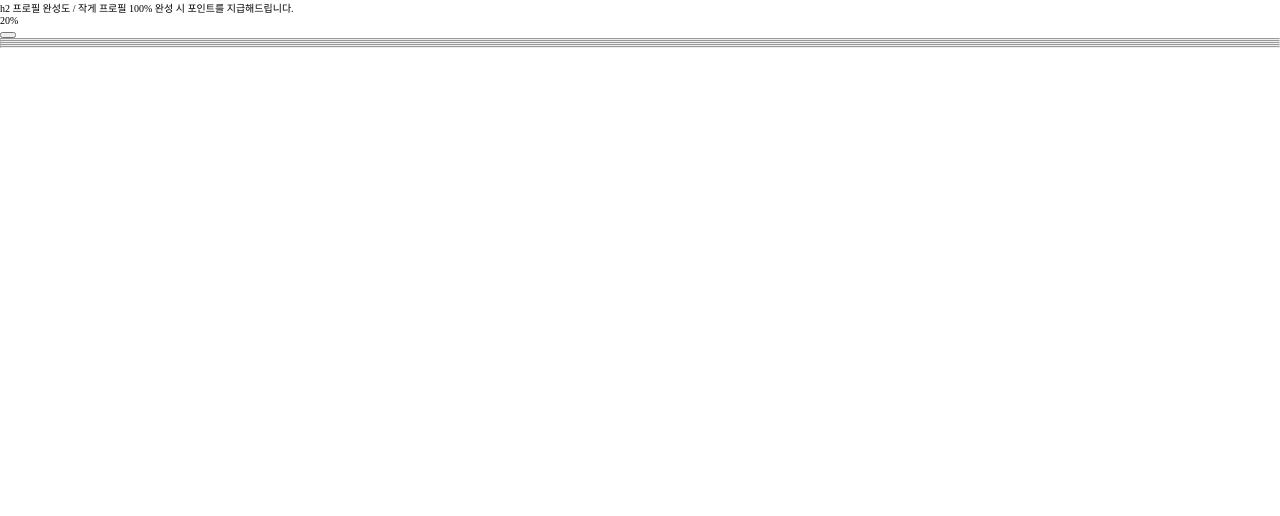
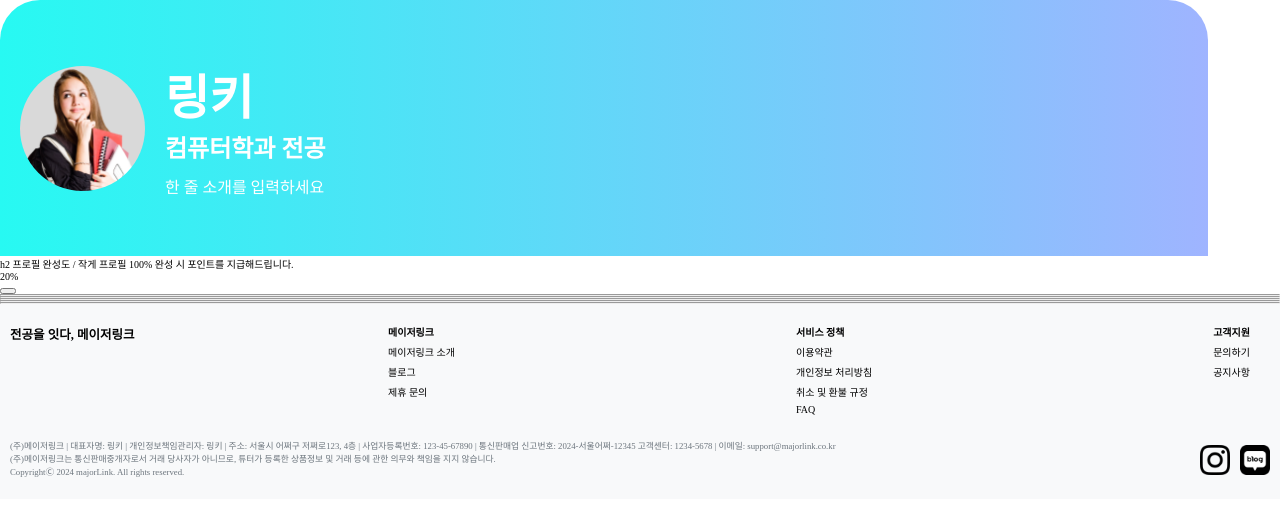
Before and after one commit to TeamMajorLink/majorLink_web, a React (Create React App) app in the folder myproject/: page /users/profile-card/nickname in a window 1280 px wide. Shown: the top 516 px of the page. Built offline with nearby package versions, Linux system fonts and the light colour scheme.

Commit message:
local change

```diff
--- a/myproject/src/Router.jsx
+++ b/myproject/src/Router.jsx
@@ -59,7 +59,7 @@ export default function Router() {
 
         {/* 수업 개설하기 수정 예정 */}
         <Route path="/users/profile-card" element={<ProfileCardMake />} />
-        <Route path="/users/profile-card/:nickname" element={<ProfileCard />} />
+        <Route path="/users/profile-card/nickname" element={<ProfileCard />} />
 
         <Route path="/offerclass" element={<OfferClass />} />
         <Route path="/offeredclasslist" element={<OfferedClassList />} />
--- a/myproject/src/pages/users/RectangleProfile.jsx
+++ b/myproject/src/components/users/RectangleProfile.jsx
@@ -10,8 +10,8 @@ const RectPro = styled.div`
   position: relative;
   width: 1208px;
   height: 256px;
-  background: ${() => color.gradation_rectangle}
-  border-top-radius: 40px;
+  background: ${() => color.gradation_rectangle};
+  border-radius: 40px 40px 0px 0px;
   padding: 20px;
   display: flex;
   align-items: center;
--- a/myproject/src/pages/users/ProfileCard.jsx
+++ b/myproject/src/pages/users/ProfileCard.jsx
@@ -2,7 +2,9 @@ import React from 'react';
 import styled from 'styled-components';
 // import font from "../../styles/font";
 // import color from "../../styles/color";
-// import HeaderComponent from '../components/common/header/HeaderComponent';
+// import HeaderComponent from '../../components/common/header/HeaderComponent';
+import Footer from '../../components/common/footer';
+import RectangleProfile from '../../components/users/RectangleProfile';
 
 
 
@@ -21,6 +23,7 @@ const ProfileWriteBtn = styled.button`
 
 const Line = styled.hr`
 // 따로 만들어야 할 듯 근데 이게맞나?...
+// 7px #2EE8E8
 `;
 
 function ProfileCard() {
@@ -28,7 +31,7 @@ function ProfileCard() {
         <>
             {/* <HeaderComponent /> */}
             {/* 사이드바 */}
-            {/* <RectangleProfile /> */}
+            <RectangleProfile />
 
 
 
@@ -69,6 +72,8 @@ function ProfileCard() {
             {/* 제목 */}
             {/* 내용 - 없으면 공란 */}
 
+            <Footer />
+
         </>
     );
 }
--- a/myproject/src/pages/users/ProfileCardMake.jsx
+++ b/myproject/src/pages/users/ProfileCardMake.jsx
@@ -1,6 +1,7 @@
 import React from 'react';
 import styled from 'styled-components';
-// import HeaderComponent from '../components/common/header/HeaderComponent';
+// import HeaderComponent from '../../components/common/header/HeaderComponent';
+import Footer from '../../components/common/footer';
 
 const Profile = styled.div`
 
@@ -10,9 +11,10 @@ function ProfileCardMake() {
     return (
         <>
             {/* <HeaderComponent /> */}
-            <Profile>
-                test
-            </Profile>
+                <Profile>
+                    test
+                </Profile>
+            <Footer />
         </>
     );
 }
```
